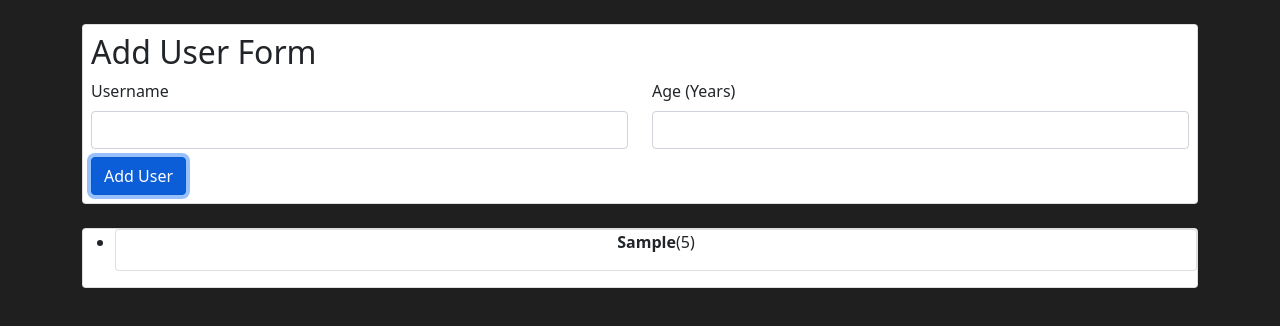
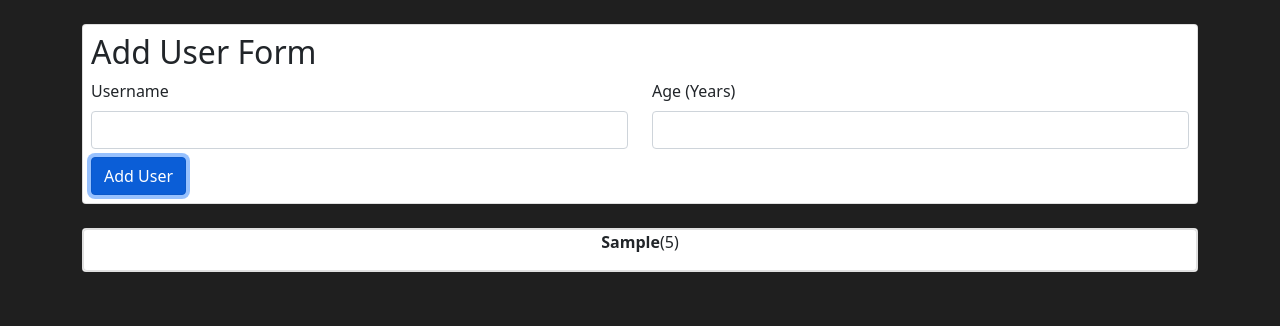
Before and after one commit to wilkesilvaj/react-user-management, a React (Create React App) app in the folder user-management-app/: page / in a window 1280 px wide. Both pictures are taken after typing "Sample", "5" into the empty fields and a click on the button "Add User". Shown: the top 326 px of the page. Built offline with nearby package versions, Linux system fonts and the light colour scheme.

Commit message:
Made some UI changes to the UserList

```diff
--- a/user-management-app/src/components/UserList.js
+++ b/user-management-app/src/components/UserList.js
@@ -1,17 +1,14 @@
 import User from "./User";
 import Card from "./UI/Card";
 const UserList = (props) => {
-  console.log(props.users.length);
   if (props.users.length > 0) {
     return (
-      <Card>
-        <ul>
-          {props.users.map((user) => (
-            <li key={user.id}>
-              <User username={user.username} age={user.age} />
-            </li>
-          ))}
-        </ul>
+      <Card className="bg-white">
+        {props.users.map((user) => (
+          <div key={user.id}>
+            <User username={user.username} age={user.age} />
+          </div>
+        ))}
       </Card>
     );
   } else {
```
